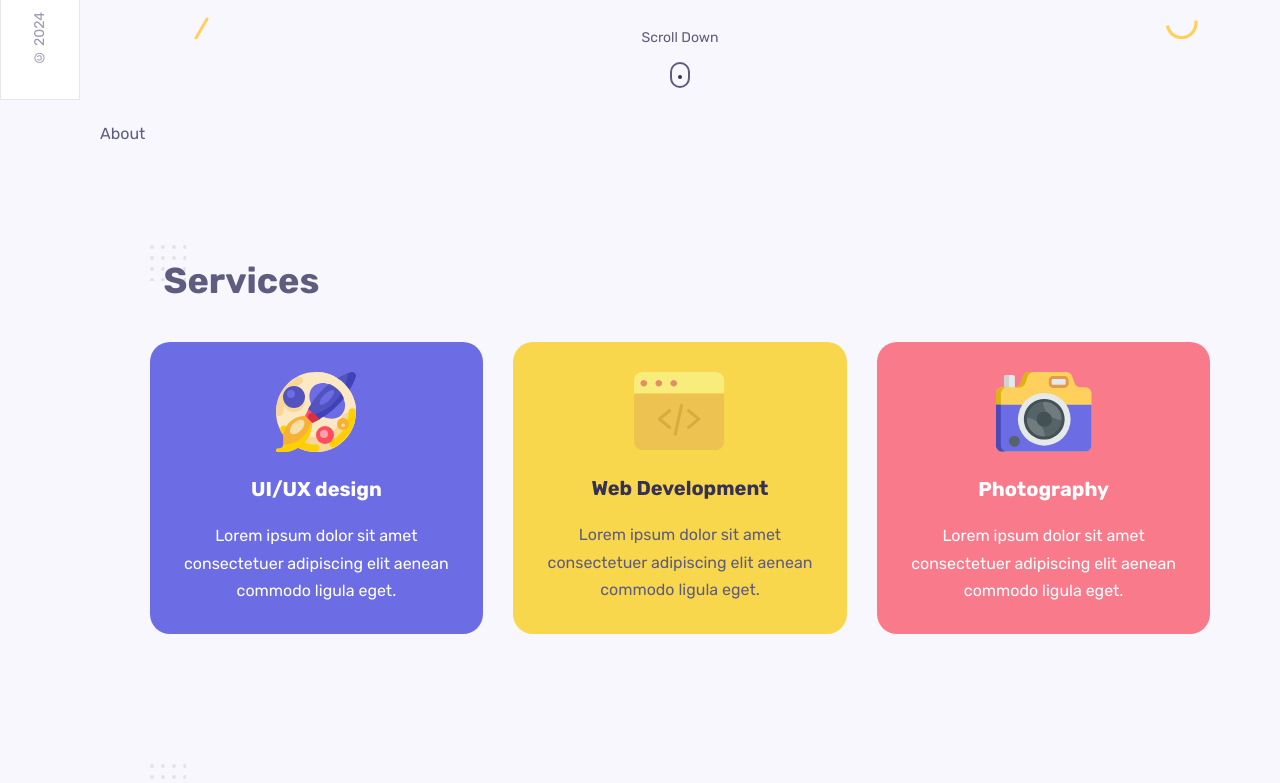
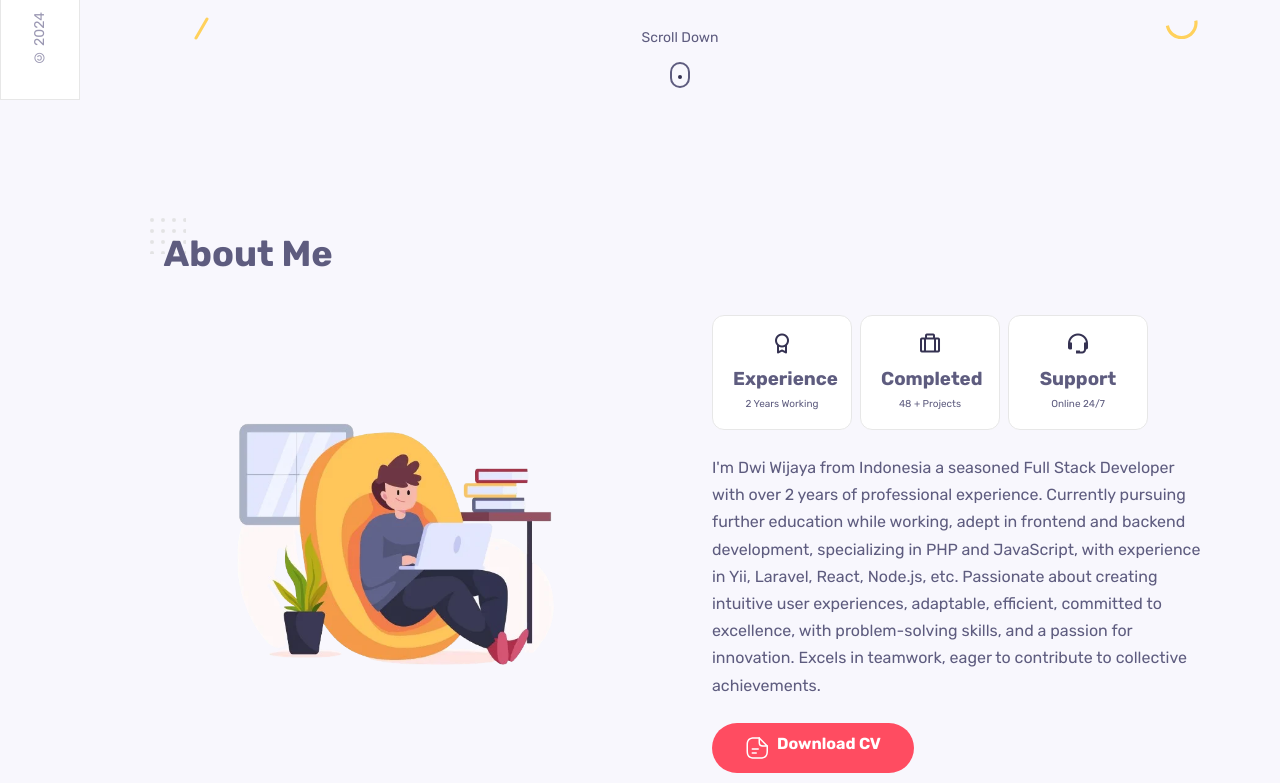
Before and after one commit to dwi-wijaya/portfolio-react, a React (Vite) app: page / in a window 1280 px wide. Shown: the part 700-1483 px from the top of the page. Built offline with nearby package versions, Linux system fonts and the light colour scheme.

Commit message:
about components

```diff
--- a/src/components/about/About.jsx
+++ b/src/components/about/About.jsx
@@ -1,9 +1,52 @@
 import React from 'react'
 import './about.css'
+import Freelance from '../../assets/freelance.webp'
+import Info from './Info'
 
 const About = () => {
   return (
-    <div id='about'>About</div>
+    <section className='about container section' id='about'>
+      <div className="section__title__wrapper">
+        <h2 className="section__title">About Me</h2>
+      </div>
+      <div className="about__container grid">
+        <img src={Freelance} alt="Freelance" className='about__img' />
+        <div className="about__data">
+          <Info />
+          <p className='about_descriprion'>I'm Dwi Wijaya from Indonesia a seasoned Full Stack Developer with over 2 years of professional experience.
+          Currently pursuing further education while working, adept in frontend and backend development, specializing in PHP and JavaScript, with experience in Yii, Laravel, React, Node.js, etc. Passionate about creating intuitive user experiences, adaptable, efficient, committed to excellence, with problem-solving skills, and a passion for innovation. Excels in teamwork, eager to contribute to collective achievements.
+          </p>
+          <a aria-label='download cv' href="" className="btn btn__flex">
+            <svg
+              class="button__icon"
+              xmlns="http://www.w3.org/2000/svg"
+              width="24"
+              height="24"
+              viewBox="0 0 24 24"
+              fill="none"
+            >
+              <path
+                d="M15.25 22.7502H9.25C3.82 22.7502 1.5 20.4302 1.5 15.0002V9.00024C1.5 3.57024 3.82 1.25024 9.25 1.25024H14.25C14.66 1.25024 15 1.59024 15 2.00024C15 2.41024 14.66 2.75024 14.25 2.75024H9.25C4.64 2.75024 3 4.39024 3 9.00024V15.0002C3 19.6102 4.64 21.2502 9.25 21.2502H15.25C19.86 21.2502 21.5 19.6102 21.5 15.0002V10.0002C21.5 9.59024 21.84 9.25024 22.25 9.25024C22.66 9.25024 23 9.59024 23 10.0002V15.0002C23 20.4302 20.68 22.7502 15.25 22.7502Z"
+                fill="#fff"
+              ></path>
+              <path
+                d="M22.25 10.7502H18.25C14.83 10.7502 13.5 9.42023 13.5 6.00023V2.00023C13.5 1.70023 13.68 1.42023 13.96 1.31023C14.24 1.19023 14.56 1.26023 14.78 1.47023L22.78 9.47023C22.99 9.68023 23.06 10.0102 22.94 10.2902C22.82 10.5702 22.55 10.7502 22.25 10.7502ZM15 3.81023V6.00023C15 8.58023 15.67 9.25023 18.25 9.25023H20.44L15 3.81023Z"
+                fill="#fff"
+              ></path>
+              <path
+                d="M13.25 13.7502H7.25C6.84 13.7502 6.5 13.4102 6.5 13.0002C6.5 12.5902 6.84 12.2502 7.25 12.2502H13.25C13.66 12.2502 14 12.5902 14 13.0002C14 13.4102 13.66 13.7502 13.25 13.7502Z"
+                fill="#fff"
+              ></path>
+              <path
+                d="M11.25 17.7502H7.25C6.84 17.7502 6.5 17.4102 6.5 17.0002C6.5 16.5902 6.84 16.2502 7.25 16.2502H11.25C11.66 16.2502 12 16.5902 12 17.0002C12 17.4102 11.66 17.7502 11.25 17.7502Z"
+                fill="#fff"
+              ></path>
+            </svg>
+            Download CV</a>
+        </div>
+
+      </div>
+    </section>
   )
 }
 
--- /dev/null
+++ b/src/components/about/Info.jsx
@@ -0,0 +1,25 @@
+import React from 'react'
+
+const Info = () => {
+  return (
+    <section className="about__info grid">
+      <div className="about__box">
+        <i className='bx bx-award about__icon'></i>
+        <h3 className="about__title">Experience</h3>
+        <div className="about__subtitle">2 Years Working</div>
+      </div>
+      <div className="about__box">
+        <i className='bx bx-briefcase-alt about__icon'></i>
+        <h3 className="about__title">Completed</h3>
+        <div className="about__subtitle">48 + Projects</div>
+      </div>
+      <div className="about__box">
+        <i className='bx bx-support about__icon'></i>
+        <h3 className="about__title">Support</h3>
+        <div className="about__subtitle">Online 24/7</div>
+      </div>
+    </section>
+  )
+}
+
+export default Info
--- a/src/components/about/about.css
+++ b/src/components/about/about.css
@@ -0,0 +1,75 @@
+.about__container {
+    grid-template-columns: repeat(2, 1fr);
+    align-items: center;
+    column-gap: 4rem;
+}
+
+.about__img {
+    width: 350px;
+    justify-self: center;
+}
+
+.about__info {
+    grid-template-columns: repeat(3,140px);
+    gap: .5rem;
+    margin-bottom: 1.5rem;
+}
+
+.about__box {
+    background-color: var(--container-color);
+    border: var(--border);
+    border-radius: .75rem;
+    text-align: center;
+    padding: 1rem 1.25rem;
+}
+
+.about__icon {
+    font-size: 1.5rem;
+    color: var(--title-color);
+    margin-bottom: .5rem;
+}
+
+.about__tittle {
+    font-size: var(--small-font-size);
+    font-weight: var(--font-medium);
+
+}
+
+.about__subtitle {
+    font-size: var(--tiny-font-size);
+}
+
+.about_descriprion {
+    margin-bottom: 1.5rem;
+}
+
+@media screen and (max-width: 992px) {
+    .about__container {
+        grid-template-columns: 1fr;
+        row-gap: 2.5rem;
+    }
+    .about__img{
+        width: 220px;
+    }
+    .about__box{
+        padding: .75rem .5rem;
+    }
+    .about__data{
+        text-align: center;
+    }
+    .about__info{
+        justify-content: center;
+    }
+    .about_descriprion{
+        padding: .5rem;
+    }
+}
+
+@media screen and (max-width: 768px) {
+    .about__info{
+        grid-template-columns: repeat(3,1fr);
+    }
+    .about_descriprion{
+        padding: 0;
+    }
+}
--- a/src/index.css
+++ b/src/index.css
@@ -20,6 +20,7 @@
     --normal-font-size: 1rem;
     --small-font-size: 0.875rem;
     --smaller-font-size: 0.813rem;
+    --tiny-font-size: 0.625rem;
 
     /* ====== Font Weight ====== */
     --font-medium: 500;
@@ -209,6 +210,13 @@ img {
     background-color: var(--first-color);
     font-weight: var(--font-bold);
 }
+.btn__flex {
+    display: inline-flex;
+    align-self: center;
+    justify-content: center;
+    gap: .5rem;
+    width: fit-content;
+}
 
 @keyframes button-push {
     50% {
```
Also changed, not shown: src/assets/freelance.webp (added).
